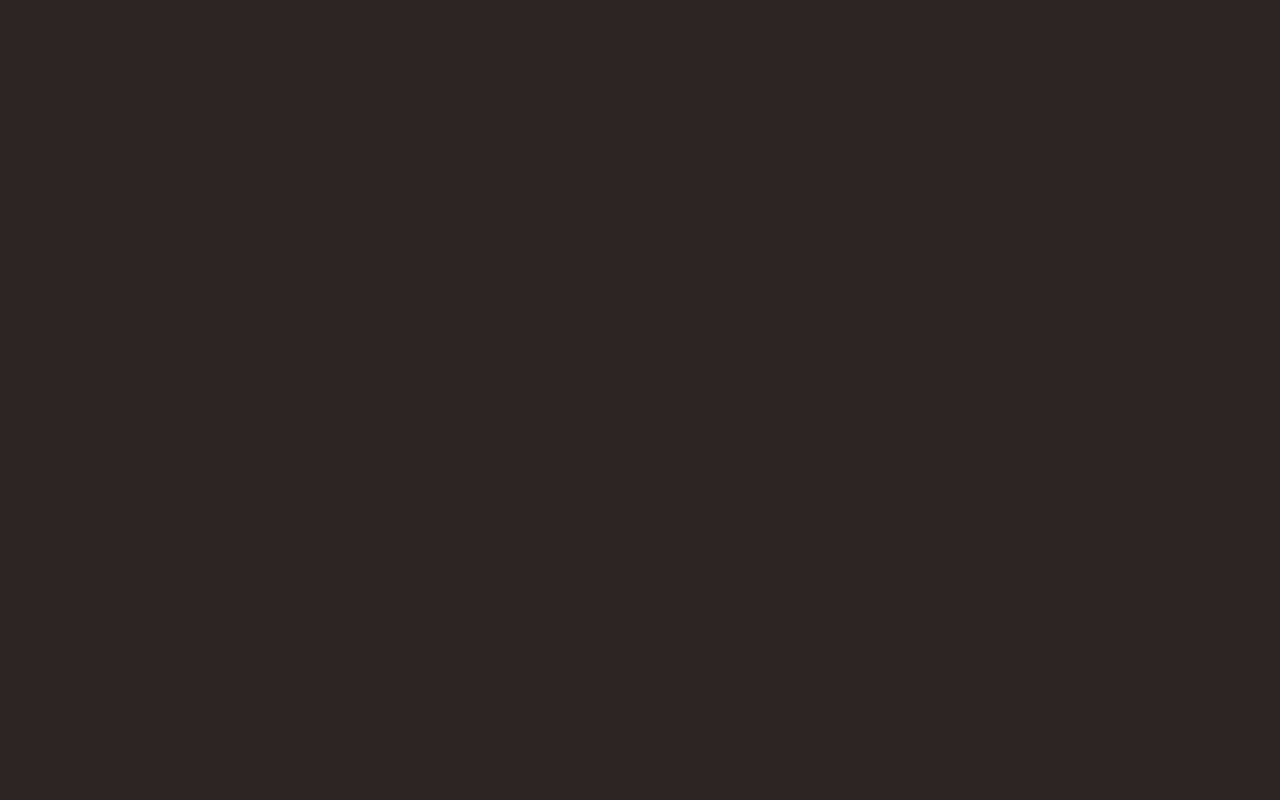
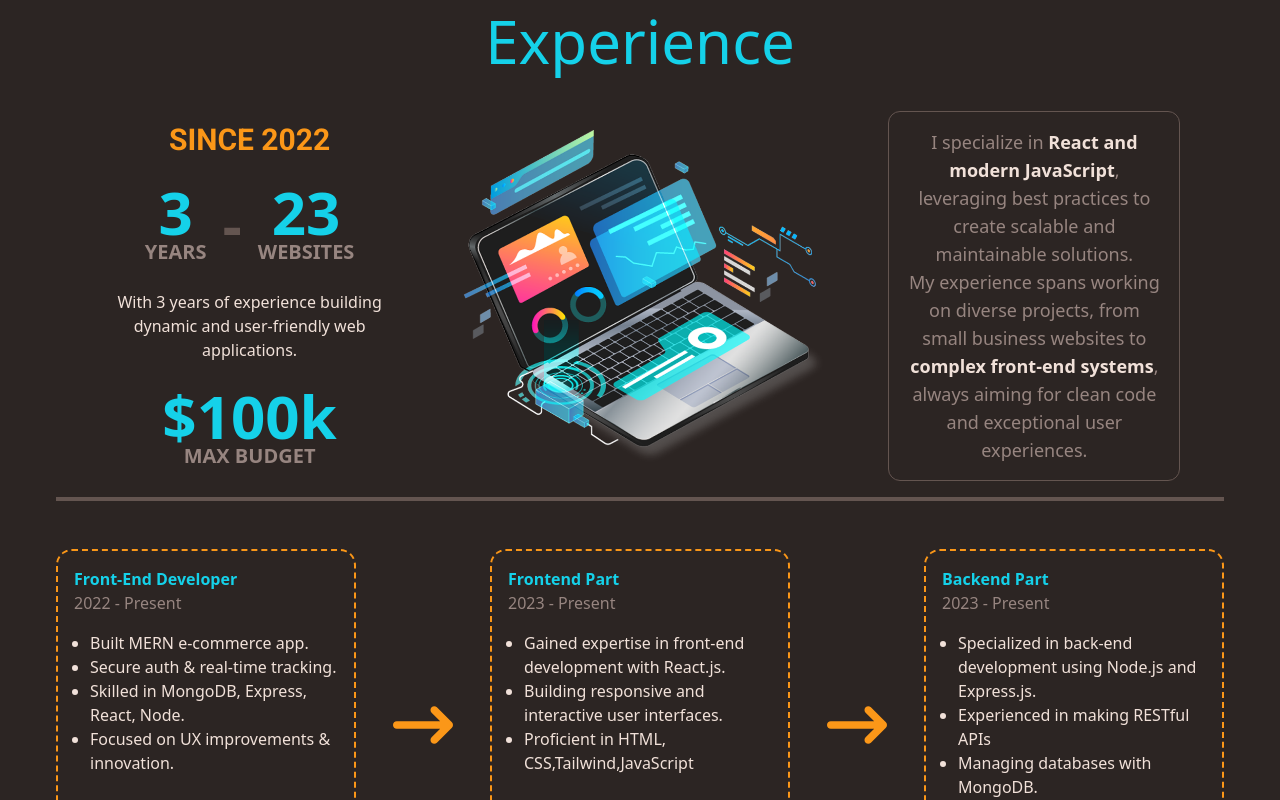
Before and after one commit to EmonHossen10/my-portfolio, a React (Vite) app: page / in a window 1280 px wide. Shown: the part 2200-3000 px from the top of the page. Before the commit the page ends 2911 px from the top, so only its background shows below. Built offline with nearby package versions, Linux system fonts and the light colour scheme.

Commit message:
experience section added

```diff
--- a/src/App.jsx
+++ b/src/App.jsx
@@ -1,5 +1,6 @@
 import "./App.css";
 import AboutMeMain from "./Components/AboutMeSection/AboutMeMain";
+import ExperienceMain from "./Components/Experience Section/ExperienceMain";
 import HelperSection from "./Components/HelperSection";
 import HeroGradient from "./Components/HeroSection/HeroGradient";
 import HeroMain from "./Components/HeroSection/HeroMain";
@@ -19,6 +20,7 @@ function App() {
         <AboutMeMain></AboutMeMain>
         <SkillMain></SkillMain>
         <SubSkills></SubSkills>
+        <ExperienceMain></ExperienceMain>
         <HelperSection></HelperSection>
       </main>
     </>
--- /dev/null
+++ b/src/Components/Experience Section/AllExperience.jsx
@@ -0,0 +1,56 @@
+import SingleExperience from "./SingleExperience";
+import { FaArrowRightLong } from "react-icons/fa6";
+const experiences = [
+  {
+    job: "Front-End Developer",
+    date: "2022 - Present",
+    responsibilities: [
+      "Built MERN e-commerce app.",
+      "Secure auth & real-time tracking.",
+      "Skilled in MongoDB, Express, React, Node.",
+      "Focused on UX improvements & innovation.",
+    ],
+  },
+  {
+    job: "Frontend Part",
+    date: "2023 - Present",
+    responsibilities: [
+      "Gained expertise in front-end development with React.js.",
+      "Building responsive and interactive user interfaces.",
+      "Proficient in HTML, CSS,Tailwind,JavaScript",
+    ],
+  },
+  {
+    job: "Backend Part",
+    date: "2023 - Present",
+    responsibilities: [
+      "Specialized in back-end development using Node.js and Express.js.",
+      "Experienced in making RESTful APIs",
+      "Managing databases with MongoDB.",
+      "Ensuringsecure server-side operations.",
+    ],
+  },
+];
+
+const AllExperience = () => {
+  return (
+    <div className="flex md:flex-row sm:flex-col items-center justify-between">
+      {experiences.map((experience, index) => {
+        return (
+          <>
+            <SingleExperience key={index} experience={experience} />
+            {index < 2 ? (
+              <div>
+                <FaArrowRightLong className="text-6xl text-orange lg:block sm:hidden" />
+              </div>
+            ) : (
+              ""
+            )}
+          </>
+        );
+      })}
+    </div>
+  );
+};
+
+export default AllExperience;
--- /dev/null
+++ b/src/Components/Experience Section/ExperienceInfo.jsx
@@ -0,0 +1,16 @@
+import React from "react";
+
+const ExperienceInfo = ({ number, text }) => {
+  return (
+    <div>
+      <div className="flex flex-col justify-center items-center">
+        <p className="font-bold text-6xl text-cyan pb-3">{number}</p>
+        <p className="font-bold text-xl text-lightGrey uppercase -mt-4">
+          {text}
+        </p>
+      </div>
+    </div>
+  );
+};
+
+export default ExperienceInfo;
--- /dev/null
+++ b/src/Components/Experience Section/ExperienceMain.jsx
@@ -0,0 +1,18 @@
+import React from "react";
+import ExperienceText from "./ExperienceText";
+import ExperienceTop from "./ExperienceTop";
+import { AiFillExperiment } from "react-icons/ai";
+import AllExperience from "./AllExperience";
+
+const ExperienceMain = () => {
+  return (
+    <div id="experience" className="max-w-[1200px] mx-auto px-4">
+      <ExperienceText></ExperienceText>
+      <ExperienceTop></ExperienceTop>
+       <div className="w-full h-1 mt-4 bg-lightBrown lg:block sm:hidden"></div>
+      <AllExperience></AllExperience>
+    </div>
+  );
+};
+
+export default ExperienceMain;
--- /dev/null
+++ b/src/Components/Experience Section/ExperienceText.jsx
@@ -0,0 +1,11 @@
+import React from 'react';
+
+const ExperienceText = () => {
+  return (
+     <div className="flex flex-col items-center mt-[100px] ">
+      <h2 className="text-6xl text-cyan mb-10">Experience</h2>
+    </div>
+  );
+};
+
+export default ExperienceText;
--- /dev/null
+++ b/src/Components/Experience Section/ExperienceTop.jsx
@@ -0,0 +1,16 @@
+import React from "react";
+import ExperienceTopLeft from "./ExperienceTopLeft";
+import ExperienceTopMiddle from "./ExperienceTopMiddle";
+import ExperienceTopRight from "./ExperienceTopRight";
+
+const ExperienceTop = () => {
+  return (
+    <div className="flex lg:flex-row sm:flex-col gap-10 items-center justify-center">
+      <ExperienceTopLeft></ExperienceTopLeft>
+      <ExperienceTopMiddle></ExperienceTopMiddle>
+      <ExperienceTopRight></ExperienceTopRight>
+    </div>
+  );
+};
+
+export default ExperienceTop;
--- /dev/null
+++ b/src/Components/Experience Section/ExperienceTopLeft.jsx
@@ -0,0 +1,24 @@
+
+import ExperienceInfo from "./ExperienceInfo";
+
+const ExperienceTopLeft = () => {
+  return (
+    <div className="flex flex-col gap-6 w-[300px]">
+      <p className="text-orange font-bold uppercase text-3xl font-special text-center">
+        Since 2022
+      </p>
+      <div className="flex justify-center items-center gap-4">
+        <ExperienceInfo number="3" text="Years" />
+        <p className="font-bold text-6xl text-lightBrown">-</p>
+        <ExperienceInfo number="23" text="Websites" />
+      </div>
+      <p className="text-center text-white">
+        With 3 years of experience building dynamic and user-friendly web
+        applications.
+      </p>
+      <ExperienceInfo number="$100k" text="Max Budget" />
+    </div>
+  );
+};
+
+export default ExperienceTopLeft;
--- /dev/null
+++ b/src/Components/Experience Section/ExperienceTopMiddle.jsx
@@ -0,0 +1,12 @@
+import React from 'react';
+
+
+const ExperienceTopMiddle = () => {
+  return (
+   <div className="lg:w-[35%] md:w-[50%] sm:w-[80%]">
+      <img src="../../../public/images/experience-image.png" alt="my experience" />
+    </div>
+  );
+};
+
+export default ExperienceTopMiddle;
--- /dev/null
+++ b/src/Components/Experience Section/ExperienceTopRight.jsx
@@ -0,0 +1,22 @@
+import React from "react";
+
+const ExperienceTopRight = () => {
+  return (
+    <div className="xl:w-[25%] lg:w-[30%] border border-lightBrown p-4 rounded-xl">
+      <p className="text-lg text-center text-lightGrey">
+        I specialize in{" "}
+        <span className="font-bold text-white">
+          React and modern JavaScript
+        </span>
+        , leveraging best practices to create scalable and maintainable
+        solutions. <br />
+        My experience spans working on diverse projects, from small business
+        websites to{" "}
+        <span className="font-bold text-white">complex front-end systems</span>,
+        always aiming for clean code and exceptional user experiences.
+      </p>
+    </div>
+  );
+};
+
+export default ExperienceTopRight;
--- /dev/null
+++ b/src/Components/Experience Section/SingleExperience.jsx
@@ -0,0 +1,18 @@
+import React from "react";
+
+const SingleExperience = ({ experience }) => {
+  return (
+    <div className="md:h-[400px] md:w-[300px] sm:h-auto sm:w-full border-2 border-orange border-dashed rounded-2xl mt-12 p-4">
+      <p className="font-bold text-cyan">{experience.job}</p>
+      <p className="text-orange">{experience.company}</p>
+      <p className="text-lightGrey">{experience.date}</p>
+      <ul className="list-disc text-white mt-4 pl-4">
+        {experience.responsibilities.map((resp, index) => {
+          return <li key={index}>{resp}</li>;
+        })}
+      </ul>
+    </div>
+  );
+};
+
+export default SingleExperience;
```
